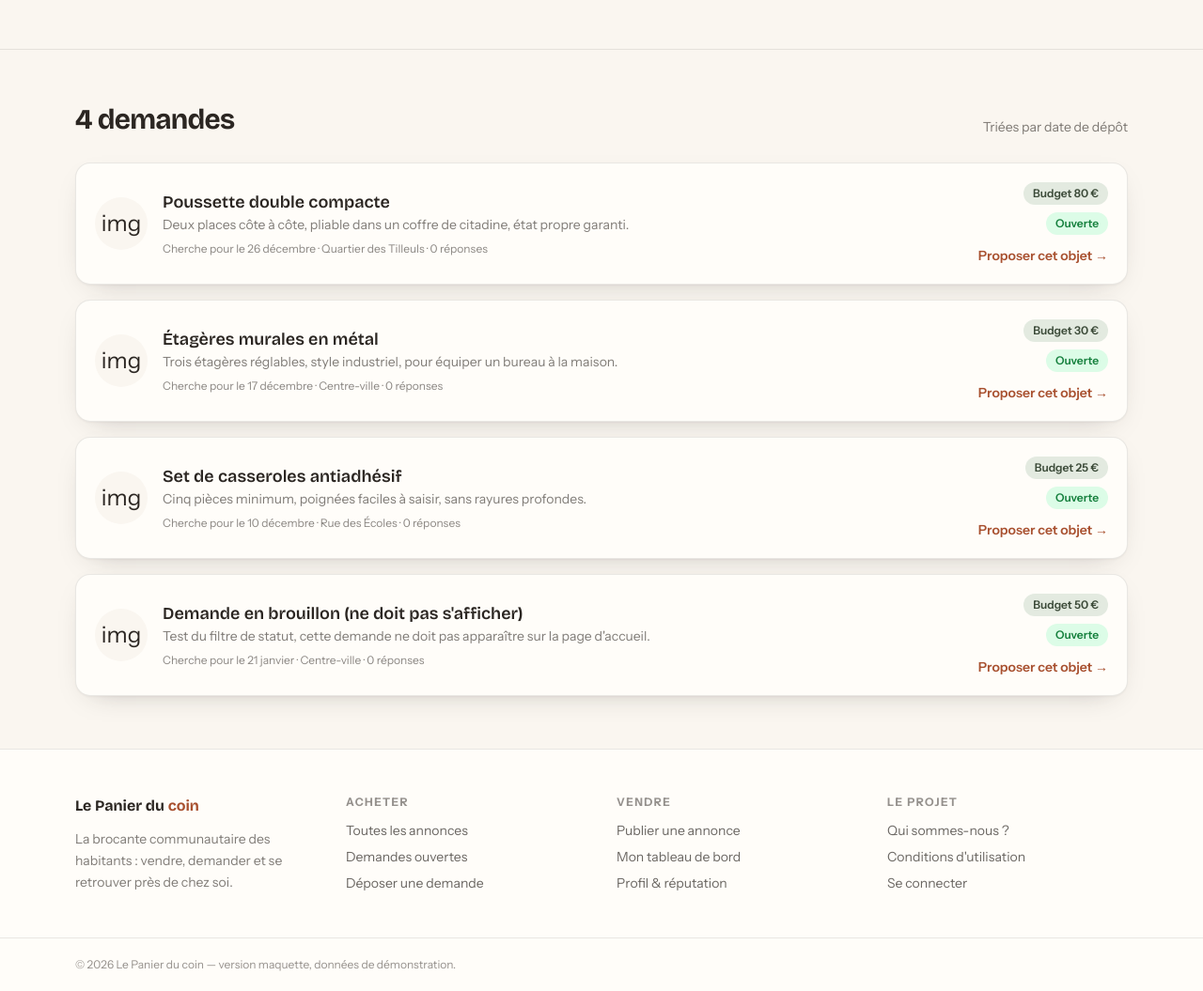
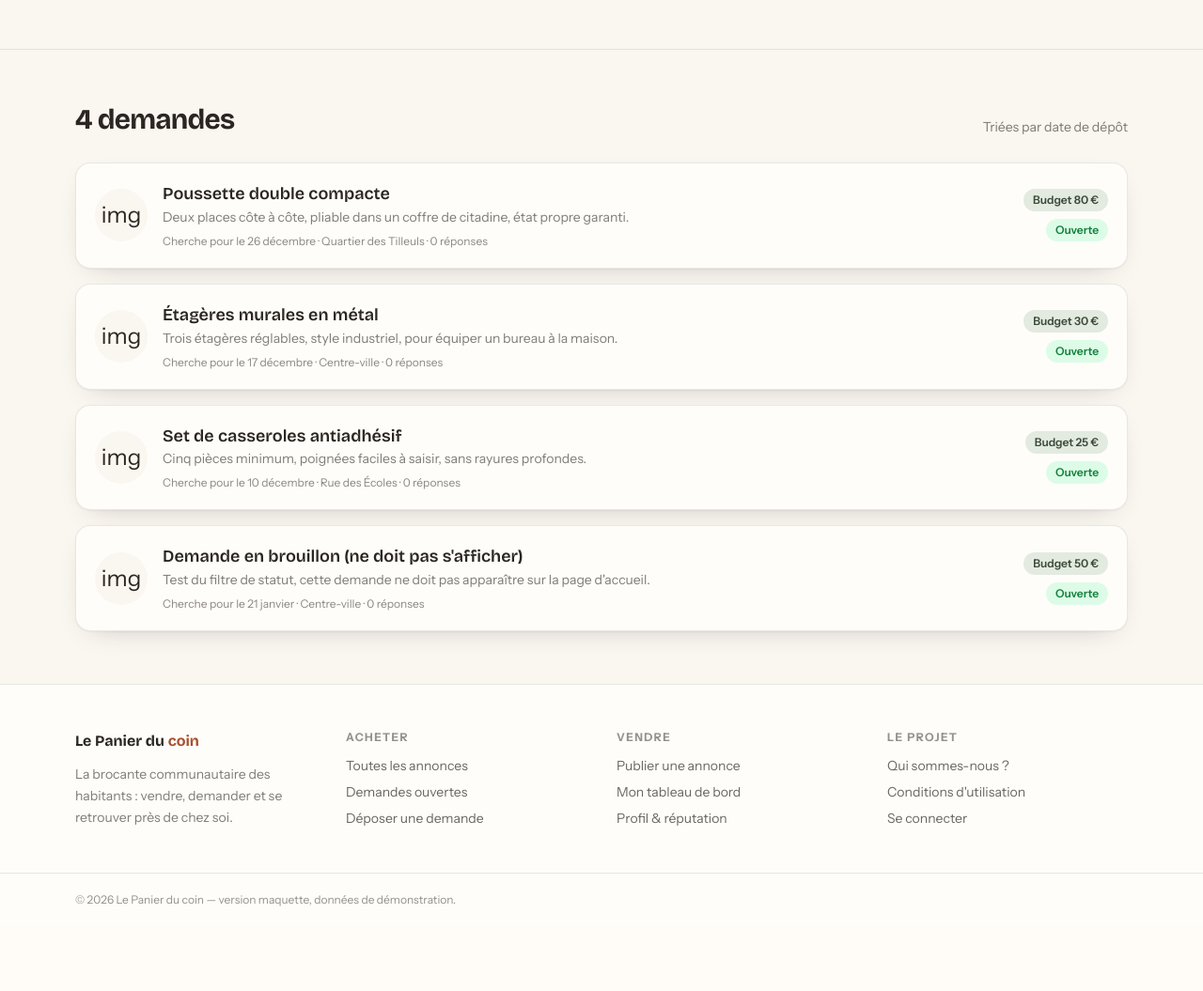
Before and after one commit to HE-Arc/le-panier-du-coin, a Laravel app: page /demandes in a window 1280 px wide. Shown: the part 441-1496 px from the top of the page at 94% size. After the commit the page ends 1406 px from the top, so only its background shows below. Run offline with Laravel 12, Linux system fonts and the light colour scheme; data comes from the database, SQL or seed files in the repository; data that the repository does not hold is empty; some libraries are stand-ins or nearby versions.

Commit message:
feat: finish the requeste element

```diff
--- a/resources/views/Articles/request_list.blade.php
+++ b/resources/views/Articles/request_list.blade.php
@@ -97,7 +97,8 @@
                         <span class="rounded-full bg-sage-100 px-2.5 py-1 text-xs font-semibold text-sage-700">Budget {{ (float) $demande->budget }}&nbsp;€</span>
                         <span class="rounded-full px-2.5 py-1 text-xs font-semibold {{ $demande->status->badgeClasses() }}">{{ $demande->status->label() }}</span>
                         @if ($demande->status !== \App\Enums\RequestStatus::Fulfilled)
-                            <a href="{{ route('articles.create') }}" class="mt-1 text-sm font-semibold text-terracotta-600 hover:text-terracotta-700">Proposer cet objet <span aria-hidden="true">→</span></a>
+                            <!-- TODO: doit rediriger vers la messagerie quand elle sera en place -->
+                            <!--<a href="{{ route('articles.create') }}" class="mt-1 text-sm font-semibold text-terracotta-600 hover:text-terracotta-700">Proposer cet objet <span aria-hidden="true">→</span></a>-->
                         @endif
                     </div>
                 </li>
```
